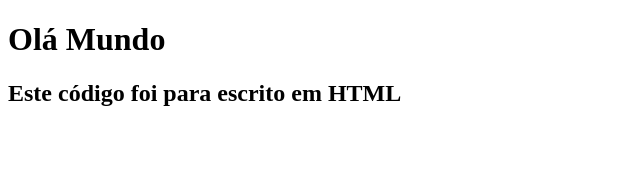
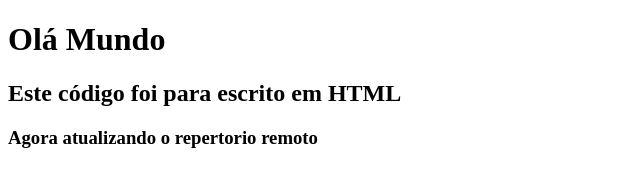
Before and after one commit to MayraDuarte/olamundo, a plain HTML site: page index.html in a window 1280 px wide. Shown: the whole page, without its empty margins (0-640 px from the left). Drawn offline with Linux system fonts and the light colour scheme.

Commit message:
Update index.html

```diff
--- a/index.html
+++ b/index.html
@@ -8,6 +8,7 @@
 <body>
 		<h1>Olá Mundo</h1>
 		<h2>Este código foi para escrito em HTML</h2>
+		<h3> Agora atualizando o repertorio remoto</h3>
 </body>
 
 </html>
```
